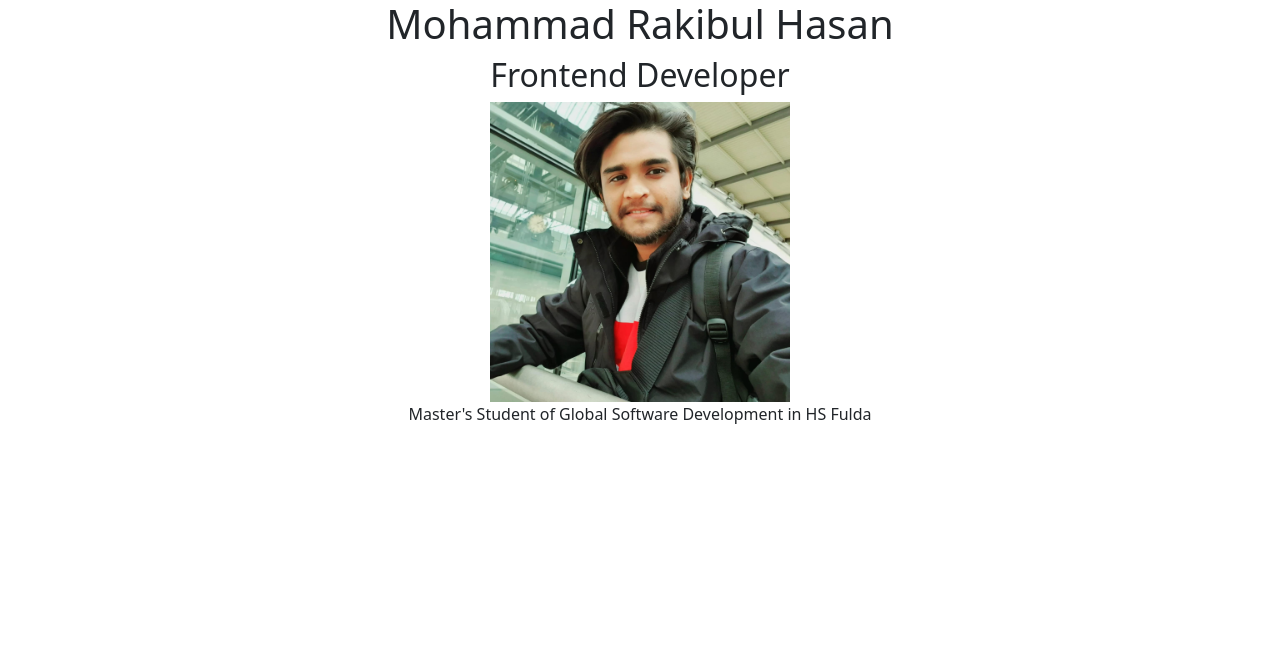
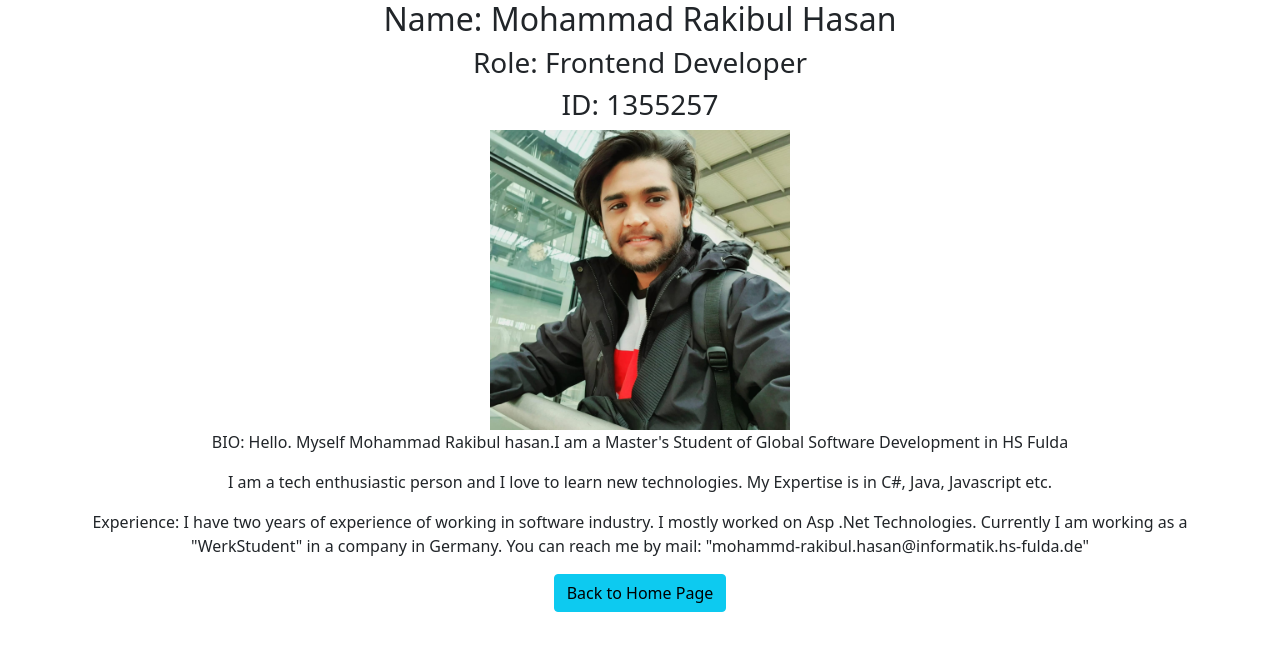
Before and after one commit to tsjahangiri/tutoringServiceGDSD, a React (Create React App) app in the folder client/: page /rakib in a window 1280 px wide. Shown: the top 650 px of the page. Built offline with nearby package versions, Linux system fonts and the light colour scheme.

Commit message:
home button added in all the about me pages

```diff
--- a/client/src/components/about.jsx
+++ b/client/src/components/about.jsx
@@ -6,7 +6,7 @@ import Salman from '../assets/salman.jpeg';
 import Rakibul from '../assets/rakib.jpg';
 import Hasib from '../assets/hasib.jpg';
 import rakibjsx  from '../components/individual-about-pages/rakib';
-import {Link, NavLink} from 'react-router-dom'
+import {NavLink} from 'react-router-dom'
 
 class About extends Component {
     render() {
@@ -27,7 +27,7 @@ class About extends Component {
                             <div className="container">
                                 <h2>Talha Jahangiri Khan</h2>
                                 <p className="title">Backend Developer</p>
-                                <NavLink className="nav-item nav-link" to="/talha">
+                                <NavLink className="btn btn-success" to="/talha">
                                      Details
                                 </NavLink>
                             </div>
@@ -43,7 +43,7 @@ class About extends Component {
                             <div className="container">
                                 <h2>Chowdhury Amlan Barua</h2>
                                 <p className="title">Cloud Engineer</p>
-                                <NavLink className="nav-item nav-link" to="/amlan">
+                                <NavLink className="btn btn-success" to="/amlan">
                                      Details
                                 </NavLink>
                             </div>
@@ -56,7 +56,7 @@ class About extends Component {
                             <div className="container">
                                 <h2>Mohammad Salman Haydar</h2>
                                 <p className="title">Backend Developer</p>
-                                <NavLink className="nav-item nav-link" to="/salman">
+                                <NavLink className="btn btn-success" to="/salman">
                                      Details
                                 </NavLink>
                             </div>
@@ -73,7 +73,7 @@ class About extends Component {
                             <div className="container">
                                 <h2>Mohammad Rakibul Hasan</h2>
                                 <p className="title">Frontend Teamlead</p>
-                                <NavLink className="nav-item nav-link" to="/rakib">
+                                <NavLink className="btn btn-success" to="/rakib">
                                      Details
                                  </NavLink>
                                 {/* <Link className="navbar-brand" to="/rakib">Details</Link> */}
@@ -88,7 +88,7 @@ class About extends Component {
                             <div className="container">
                                 <h2>Hasib Iqbal</h2>
                                 <p className="title">Frontend Developer</p>
-                                <NavLink className="nav-item nav-link" to="/hasib">
+                                <NavLink className="btn btn-success" to="/hasib">
                                      Details
                                 </NavLink>
                             </div>
--- a/client/src/components/individual-about-pages/hasib.jsx
+++ b/client/src/components/individual-about-pages/hasib.jsx
@@ -1,19 +1,19 @@
 import React, { Component } from 'react';
 import HasibPic from '../../assets/hasib.jpg';
-// import '../../assets/styles/hasib.css'
+import {Link} from 'react-router-dom'
 
 class hasib extends Component {
     render() {
         return (
             <div>
-                <div class="container">
+                <div className="container">
                     <h1>Hasib Iqbal</h1>
                     <h2>Frontend Developer</h2>
-                    <div class="image">
+                    <div className="image">
                         <img src={HasibPic} alt="Hasib Iqbal" style = {{width:"300px", height:"300px"}} />
                     </div>
                     <p>Master's Student of Global Software Development in HS Fulda</p>
-                <a href="#" class="btn">Get In Touch</a>
+                    <Link className="btn btn-info" to="/"> Back to Home Page </Link>
                 </div>
             </div>
         );
--- a/client/src/components/individual-about-pages/rakib.jsx
+++ b/client/src/components/individual-about-pages/rakib.jsx
@@ -1,6 +1,7 @@
 
 import React, { Component } from 'react';
 import Rakib from '../../assets/rakib.jpg';
+import {Link, NavLink} from 'react-router-dom'
 
 
 class rakib extends Component {
@@ -8,13 +9,19 @@ class rakib extends Component {
         return (
             <div>
                 <div className="container">
-                <h1>Mohammad Rakibul Hasan</h1>
-                <h2>Frontend Developer</h2>
+                <h2>Name: Mohammad Rakibul Hasan</h2>
+                <h3>Role: Frontend Developer </h3>
+                <h3>ID: 1355257 </h3>
                 <div className="image">
                 <img src={Rakib} alt="Mohammad Rakibul Hasan" style = {{width:"300px", height:"300px"}} />
                 </div>
-                <p>Master's Student of Global Software Development in HS Fulda</p>
-                {/* <a href="#" className="btn">Get In Touch</a> */}
+                <p>BIO: Hello. Myself Mohammad Rakibul hasan.I am a Master's Student of Global Software Development in HS Fulda</p>
+                <p>I am a tech enthusiastic person and I love to learn new technologies. My Expertise is in C#, Java, Javascript etc.</p>
+                <p>Experience: I have two years of experience of working in software industry. I mostly worked on Asp .Net Technologies.
+                  Currently I am working as a "WerkStudent" in a company in Germany.
+                  You can reach me by mail: "mohammd-rakibul.hasan@informatik.hs-fulda.de"
+                </p>
+                <Link className="btn btn-info" to="/"> Back to Home Page </Link>
                 </div>
             </div>
         );
--- a/client/src/components/individual-about-pages/salman.jsx
+++ b/client/src/components/individual-about-pages/salman.jsx
@@ -1,21 +1,21 @@
 import React, { Component } from 'react';
 import SalmanPic from '../../assets/salman.jpeg';
-// import '../../assets/styles/salman.css'
+import {Link} from 'react-router-dom'
 
 class salman extends Component {
     render() {
         return (
-            <div class="container">
-                <div class="portrait"><img src={SalmanPic}/></div>
+            <div className="container">
+                <div className="portrait"><img src={SalmanPic}/></div>
 
-                <div class="title"> <span class="titlespan"><strong>Mohammad Salman Haydar</strong></span><br/>
+                <div className="title"> <span className="titlespan"><strong>Mohammad Salman Haydar</strong></span><br/>
                     Masters Student<br/>
                     Global Software Development<br/>
                     Student ID: 1380756
                     <br/>
                     <a href="https://www.hs-fulda.de" target="_blank">Fulda University of Applied Science</a>
                 </div>
-                <div class="clear"></div>
+                <div className="clear"></div>
                     <hr/>
                     <p>
                         <b>Short bio:</b> I'm a masters student studying Global Software Development in Hochschule Fulda.
@@ -30,6 +30,7 @@ class salman extends Component {
                    <br/>
                    contact me: salmanhaydar3(at)gmail(.)com
                     </p>
+                    <Link className="btn btn-info" to="/"> Back to Home Page </Link>
             </div>
 
         );
```
